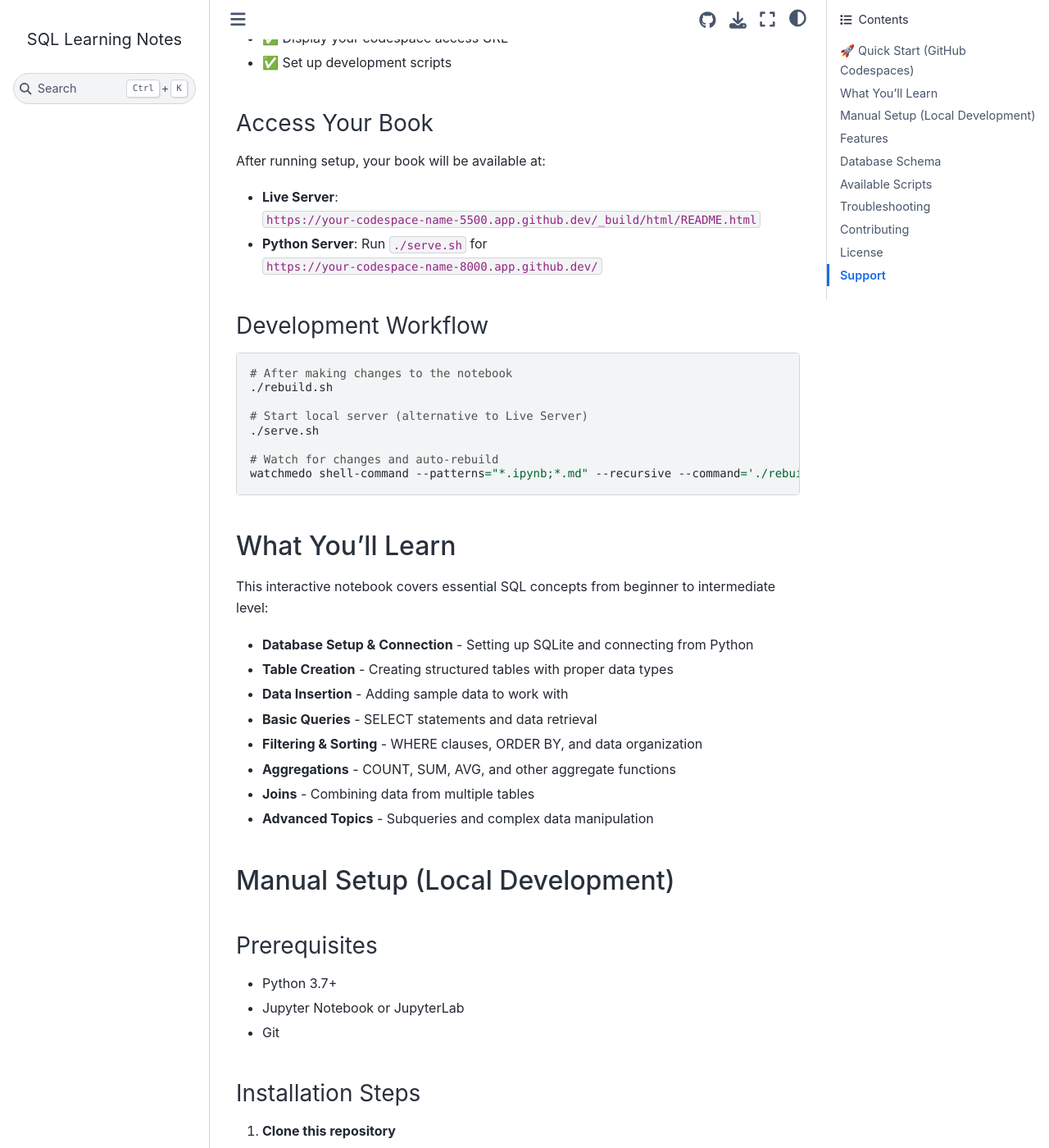
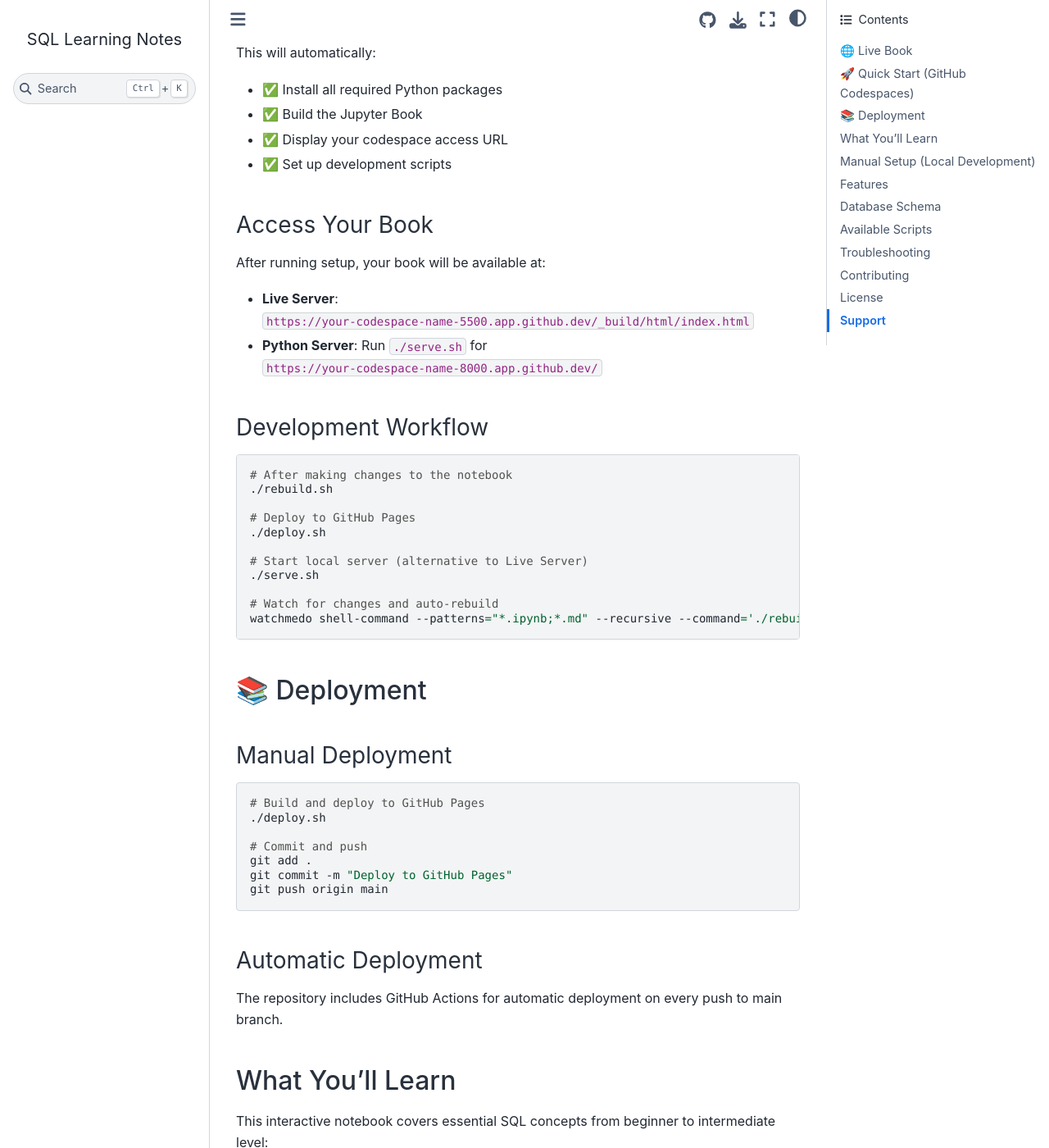
Before and after one commit to ranjanchoubey/sql, a Jupyter Book: the page built from README.md, in a window 1280 px wide and 1400 px high, scrolled down 590 px. Shown: the whole window at 82% size. Built offline with Jupyter Book 1.0.4 settings and Sphinx 7.4.7 and the Sphinx Book theme 1.1.4, drawn with Linux system fonts in a browser that asks for light colours; pages that are not in the unit, such as notebooks, are missing from menus; some of the changed text lies outside the part shown.

Commit message:
Deploy Jupyter Book to GitHub Pages

````diff
--- a/README.md
+++ b/README.md
@@ -1,6 +1,9 @@
 # SQL Learning Notes
 
 A comprehensive Jupyter Book for learning SQL with hands-on examples using SQLite.
+
+## 🌐 Live Book
+📖 **[View the Live Book](https://yourusername.github.io/sql-notes/)**
 
 ## 🚀 Quick Start (GitHub Codespaces)
 
@@ -9,7 +12,7 @@ For the fastest setup in GitHub Codespaces, run:
 
 ```bash
 # Make scripts executable
-chmod +x setup.sh serve.sh rebuild.sh
+chmod +x setup.sh serve.sh rebuild.sh deploy.sh
 
 # Run the complete setup
 ./setup.sh
@@ -23,7 +26,7 @@ This will automatically:
 
 ### Access Your Book
 After running setup, your book will be available at:
-- **Live Server**: `https://your-codespace-name-5500.app.github.dev/_build/html/README.html`
+- **Live Server**: `https://your-codespace-name-5500.app.github.dev/_build/html/index.html`
 - **Python Server**: Run `./serve.sh` for `https://your-codespace-name-8000.app.github.dev/`
 
 ### Development Workflow
@@ -31,12 +34,31 @@ After running setup, your book will be available at:
 # After making changes to the notebook
 ./rebuild.sh
 
+# Deploy to GitHub Pages
+./deploy.sh
+
 # Start local server (alternative to Live Server)
 ./serve.sh
 
 # Watch for changes and auto-rebuild
 watchmedo shell-command --patterns="*.ipynb;*.md" --recursive --command='./rebuild.sh' .
 ```
+
+## 📚 Deployment
+
+### Manual Deployment
+```bash
+# Build and deploy to GitHub Pages
+./deploy.sh
+
+# Commit and push
+git add .
+git commit -m "Deploy to GitHub Pages"
+git push origin main
+```
+
+### Automatic Deployment
+The repository includes GitHub Actions for automatic deployment on every push to main branch.
 
 ## What You'll Learn
 
--- a/_config.yml
+++ b/_config.yml
@@ -21,7 +21,7 @@ bibtex_bibfiles:
 # Information about where the book exists on the web
 repository:
   url: https://github.com/ranjanchoubey/sql-notes
-  path_to_book: docs
+  path_to_book: .  # Changed from docs to root
   branch: main
 
 # Add GitHub buttons to your book
````
Also changed, not shown: 5 other files.
